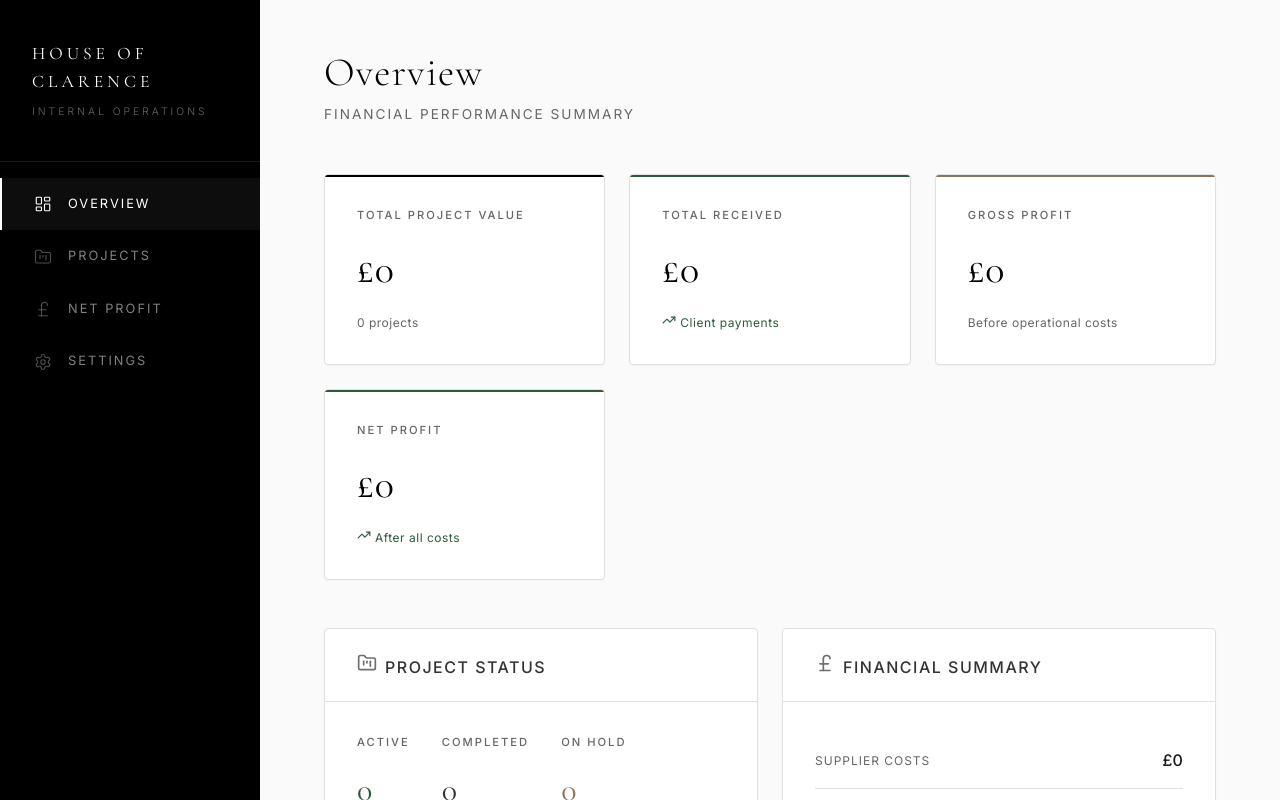
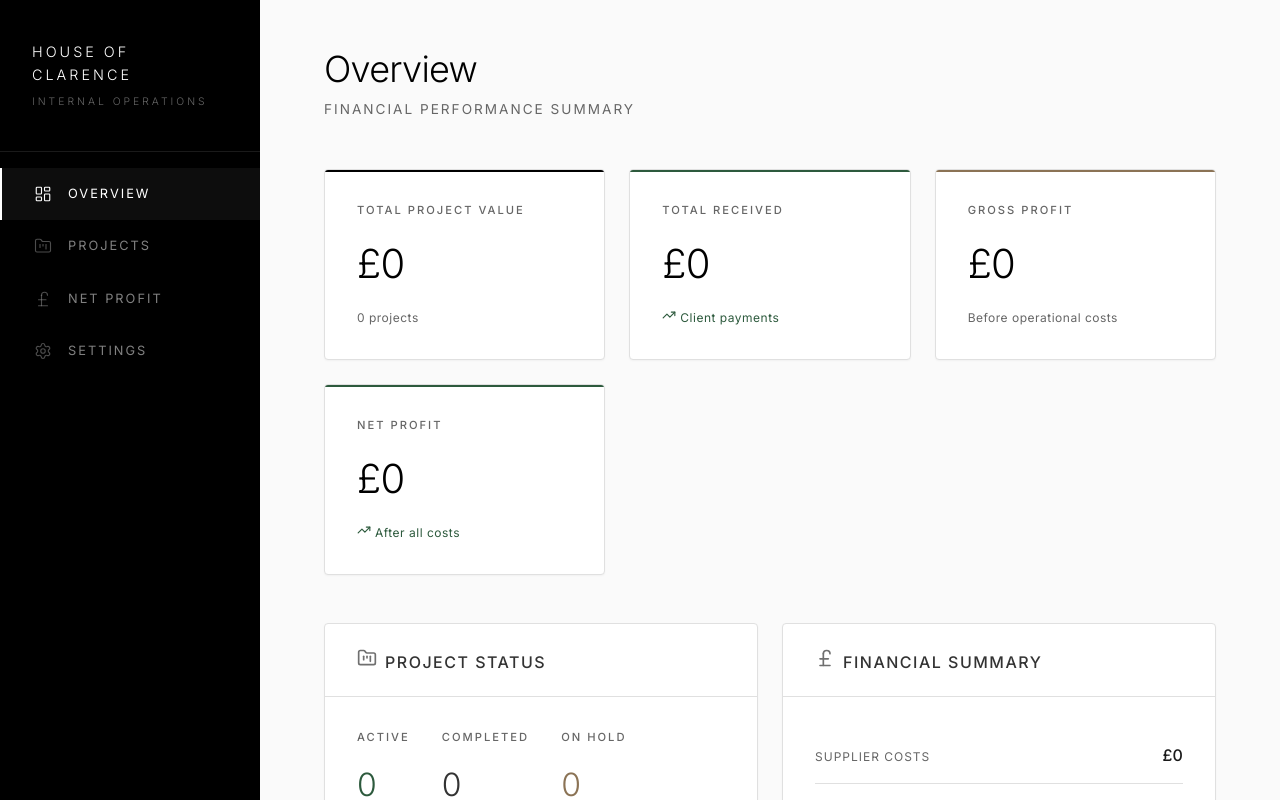
Before and after one commit to mateo-dervishi/HOC-Internal-Dashboard, a React (Vite) app: page / in a window 1280 px wide. Shown: the top 800 px of the page. Built offline with nearby package versions, Linux system fonts and the light colour scheme.

Commit message:
Typography: Switch all fonts to Inter Light (300)
- Replaced Cormorant Garamond with Inter throughout
- All titles and large numbers now use font-weight: 300
- Adjusted letter-spacing for cleaner look
- Unified typography across all pages

```diff
--- a/src/index.css
+++ b/src/index.css
@@ -1,4 +1,4 @@
-@import url('https://fonts.googleapis.com/css2?family=Cormorant+Garamond:wght@300;400;500;600;700&family=Inter:wght@300;400;500;600&display=swap');
+@import url('https://fonts.googleapis.com/css2?family=Inter:wght@300;400;500;600&display=swap');
 
 :root {
   /* House of Clarence Brand Colors - Refined Black & White */
@@ -66,11 +66,11 @@ body {
 }
 
 h1, h2, h3, h4, h5, h6 {
-  font-family: 'Cormorant Garamond', Georgia, serif;
-  font-weight: 400;
+  font-family: 'Inter', -apple-system, BlinkMacSystemFont, sans-serif;
+  font-weight: 300;
   line-height: 1.2;
   color: var(--color-black);
-  letter-spacing: 0.02em;
+  letter-spacing: -0.01em;
 }
 
 /* App Layout */
@@ -97,12 +97,12 @@ h1, h2, h3, h4, h5, h6 {
 }
 
 .sidebar-logo {
-  font-family: 'Cormorant Garamond', serif;
-  font-size: 1.1rem;
-  font-weight: 400;
+  font-family: 'Inter', sans-serif;
+  font-size: 0.9rem;
+  font-weight: 300;
   color: var(--color-white);
   text-transform: uppercase;
-  letter-spacing: 4px;
+  letter-spacing: 3px;
   margin-bottom: 0.5rem;
 }
 
@@ -171,10 +171,10 @@ h1, h2, h3, h4, h5, h6 {
 }
 
 .page-title {
-  font-size: 2.5rem;
+  font-size: 2.25rem;
   font-weight: 300;
   margin-bottom: 0.5rem;
-  letter-spacing: 0.03em;
+  letter-spacing: -0.02em;
 }
 
 .page-subtitle {
@@ -270,11 +270,11 @@ h1, h2, h3, h4, h5, h6 {
 }
 
 .stat-value {
-  font-family: 'Cormorant Garamond', serif;
+  font-family: 'Inter', sans-serif;
   font-size: 2.5rem;
-  font-weight: 400;
+  font-weight: 300;
   color: var(--color-black);
-  letter-spacing: 0.01em;
+  letter-spacing: -0.02em;
 }
 
 .stat-change {
@@ -519,11 +519,11 @@ h1, h2, h3, h4, h5, h6 {
 }
 
 .project-code {
-  font-family: 'Cormorant Garamond', serif;
-  font-size: 2rem;
-  font-weight: 400;
+  font-family: 'Inter', sans-serif;
+  font-size: 1.75rem;
+  font-weight: 300;
   color: var(--color-white);
-  letter-spacing: 2px;
+  letter-spacing: 0.5px;
 }
 
 .project-client {
@@ -621,8 +621,9 @@ h1, h2, h3, h4, h5, h6 {
 }
 
 .modal-title {
-  font-size: 1.5rem;
+  font-size: 1.35rem;
   font-weight: 300;
+  letter-spacing: -0.01em;
 }
 
 .modal-close {
@@ -693,9 +694,9 @@ h1, h2, h3, h4, h5, h6 {
 }
 
 .payment-term-percent {
-  font-family: 'Cormorant Garamond', serif;
+  font-family: 'Inter', sans-serif;
   font-size: 1.75rem;
-  font-weight: 400;
+  font-weight: 300;
   color: var(--color-black);
 }
 
--- a/src/pages/NetProfit.tsx
+++ b/src/pages/NetProfit.tsx
@@ -162,19 +162,19 @@ const NetProfit = () => {
           <div className="card-body" style={{ display: 'flex', gap: '3rem' }}>
             <div>
               <div className="stat-label">Account Payments</div>
-              <div style={{ fontSize: '1.5rem', fontWeight: 400, color: 'var(--color-black)', fontFamily: 'Cormorant Garamond, serif' }}>
+              <div style={{ fontSize: '1.5rem', fontWeight: 300, color: 'var(--color-black)', fontFamily: 'Inter, sans-serif' }}>
                 {formatCurrency(totalAccountPayments)}
               </div>
             </div>
             <div>
               <div className="stat-label">Cash Payments</div>
-              <div style={{ fontSize: '1.5rem', fontWeight: 400, color: 'var(--color-success)', fontFamily: 'Cormorant Garamond, serif' }}>
+              <div style={{ fontSize: '1.5rem', fontWeight: 300, color: 'var(--color-success)', fontFamily: 'Inter, sans-serif' }}>
                 {formatCurrency(totalCashPayments)}
               </div>
             </div>
             <div>
               <div className="stat-label">Total Received</div>
-              <div style={{ fontSize: '1.5rem', fontWeight: 400, color: 'var(--color-black)', fontFamily: 'Cormorant Garamond, serif' }}>
+              <div style={{ fontSize: '1.5rem', fontWeight: 300, color: 'var(--color-black)', fontFamily: 'Inter, sans-serif' }}>
                 {formatCurrency(totalInflows)}
               </div>
             </div>
@@ -416,20 +416,20 @@ const NetProfit = () => {
           <div style={{ display: 'grid', gridTemplateColumns: 'repeat(5, 1fr)', gap: '1rem', textAlign: 'center', alignItems: 'center' }}>
             <div>
               <div className="stat-label">Gross Profit</div>
-              <div style={{ fontSize: '1.25rem', fontWeight: 400, color: 'var(--color-black)', fontFamily: 'Cormorant Garamond, serif' }}>
+              <div style={{ fontSize: '1.25rem', fontWeight: 300, color: 'var(--color-black)', fontFamily: 'Inter, sans-serif' }}>
                 {formatCurrency(totalGrossProfit)}
               </div>
             </div>
             <div style={{ fontSize: '1.5rem', color: 'var(--color-text-muted)' }}>−</div>
             <div>
               <div className="stat-label">Fixed Costs</div>
-              <div style={{ fontSize: '1.25rem', fontWeight: 400, color: 'var(--color-error)', fontFamily: 'Cormorant Garamond, serif' }}>
+              <div style={{ fontSize: '1.25rem', fontWeight: 300, color: 'var(--color-error)', fontFamily: 'Inter, sans-serif' }}>
                 {formatCurrency(totalFixedCosts)}
               </div>
             </div>
             <div>
               <div className="stat-label">Variable Costs</div>
-              <div style={{ fontSize: '1.25rem', fontWeight: 400, color: 'var(--color-error)', fontFamily: 'Cormorant Garamond, serif' }}>
+              <div style={{ fontSize: '1.25rem', fontWeight: 300, color: 'var(--color-error)', fontFamily: 'Inter, sans-serif' }}>
                 {formatCurrency(totalVariableCosts)}
               </div>
             </div>
@@ -437,8 +437,8 @@ const NetProfit = () => {
               <div className="stat-label">Net Profit</div>
               <div style={{
                 fontSize: '1.5rem',
-                fontWeight: 400,
-                fontFamily: 'Cormorant Garamond, serif',
+                fontWeight: 300,
+                fontFamily: 'Inter, sans-serif',
                 color: netProfit >= 0 ? 'var(--color-success)' : 'var(--color-error)'
               }}>
                 {formatCurrency(netProfit)}
--- a/src/pages/Overview.tsx
+++ b/src/pages/Overview.tsx
@@ -99,19 +99,19 @@ const Overview = () => {
             <div style={{ display: 'flex', gap: '2rem' }}>
               <div>
                 <div className="stat-label">Active</div>
-                <div style={{ fontSize: '2rem', fontWeight: 400, color: 'var(--color-success)', fontFamily: 'Cormorant Garamond, serif' }}>
+                <div style={{ fontSize: '2rem', fontWeight: 300, color: 'var(--color-success)', fontFamily: 'Inter, sans-serif' }}>
                   {activeProjects}
                 </div>
               </div>
               <div>
                 <div className="stat-label">Completed</div>
-                <div style={{ fontSize: '2rem', fontWeight: 400, color: 'var(--color-text)', fontFamily: 'Cormorant Garamond, serif' }}>
+                <div style={{ fontSize: '2rem', fontWeight: 300, color: 'var(--color-text)', fontFamily: 'Inter, sans-serif' }}>
                   {completedProjects}
                 </div>
               </div>
               <div>
                 <div className="stat-label">On Hold</div>
-                <div style={{ fontSize: '2rem', fontWeight: 400, color: 'var(--color-warning)', fontFamily: 'Cormorant Garamond, serif' }}>
+                <div style={{ fontSize: '2rem', fontWeight: 300, color: 'var(--color-warning)', fontFamily: 'Inter, sans-serif' }}>
                   {state.projects.filter(p => p.status === 'on_hold').length}
                 </div>
               </div>
--- a/src/pages/ProjectDetail.tsx
+++ b/src/pages/ProjectDetail.tsx
@@ -292,7 +292,7 @@ const ProjectDetail = () => {
                 className="form-input"
                 value={editForm.code}
                 onChange={(e) => setEditForm({ ...editForm, code: e.target.value })}
-                style={{ fontSize: '2rem', fontFamily: 'Cormorant Garamond, serif', fontWeight: 400 }}
+                style={{ fontSize: '2rem', fontFamily: 'Inter, sans-serif', fontWeight: 300 }}
               />
               <input
                 type="text"
@@ -518,14 +518,14 @@ const ProjectDetail = () => {
           }}>
             <div>
               <div className="stat-label">Account Payments</div>
-              <div style={{ fontSize: '1.5rem', fontWeight: 400, color: 'var(--color-black)', fontFamily: 'Cormorant Garamond, serif' }}>
+              <div style={{ fontSize: '1.5rem', fontWeight: 300, color: 'var(--color-black)', fontFamily: 'Inter, sans-serif' }}>
                 {formatCurrency(financials.accountPayments)}
               </div>
             </div>
             {project.hasCashPayment && (
               <div>
                 <div className="stat-label">Cash Payments</div>
-                <div style={{ fontSize: '1.5rem', fontWeight: 400, color: 'var(--color-success)', fontFamily: 'Cormorant Garamond, serif' }}>
+                <div style={{ fontSize: '1.5rem', fontWeight: 300, color: 'var(--color-success)', fontFamily: 'Inter, sans-serif' }}>
                   {formatCurrency(financials.cashPayments)}
                 </div>
               </div>
@@ -535,7 +535,8 @@ const ProjectDetail = () => {
               <div style={{
                 fontSize: '1.5rem',
                 fontWeight: 400,
-                fontFamily: 'Cormorant Garamond, serif',
+                fontFamily: 'Inter, sans-serif',
+                fontWeight: 300,
                 color: financials.totalProjectValue - financials.totalInflows > 0 ? 'var(--color-warning)' : 'var(--color-success)'
               }}>
                 {formatCurrency(Math.max(0, financials.totalProjectValue - financials.totalInflows))}
--- a/src/pages/Settings.tsx
+++ b/src/pages/Settings.tsx
@@ -154,7 +154,7 @@ const Settings = () => {
         <div className="card-body">
           <div style={{ display: 'grid', gridTemplateColumns: 'repeat(4, 1fr)', gap: '1rem' }}>
             <div style={{ textAlign: 'center', padding: '1rem' }}>
-              <div style={{ fontSize: '2rem', fontWeight: 400, color: 'var(--color-black)', fontFamily: 'Cormorant Garamond, serif' }}>
+              <div style={{ fontSize: '2rem', fontWeight: 300, color: 'var(--color-black)', fontFamily: 'Inter, sans-serif' }}>
                 {state.projects.length}
               </div>
               <div style={{ fontSize: '0.7rem', color: 'var(--color-text-muted)', textTransform: 'uppercase', letterSpacing: '2px' }}>
@@ -162,7 +162,7 @@ const Settings = () => {
               </div>
             </div>
             <div style={{ textAlign: 'center', padding: '1rem' }}>
-              <div style={{ fontSize: '2rem', fontWeight: 400, color: 'var(--color-black)', fontFamily: 'Cormorant Garamond, serif' }}>
+              <div style={{ fontSize: '2rem', fontWeight: 300, color: 'var(--color-black)', fontFamily: 'Inter, sans-serif' }}>
                 {state.projects.reduce((sum, p) => sum + p.payments.length, 0)}
               </div>
               <div style={{ fontSize: '0.7rem', color: 'var(--color-text-muted)', textTransform: 'uppercase', letterSpacing: '2px' }}>
@@ -170,7 +170,7 @@ const Settings = () => {
               </div>
             </div>
             <div style={{ textAlign: 'center', padding: '1rem' }}>
-              <div style={{ fontSize: '2rem', fontWeight: 400, color: 'var(--color-black)', fontFamily: 'Cormorant Garamond, serif' }}>
+              <div style={{ fontSize: '2rem', fontWeight: 300, color: 'var(--color-black)', fontFamily: 'Inter, sans-serif' }}>
                 {state.projects.reduce((sum, p) => sum + p.supplierCosts.length, 0)}
               </div>
               <div style={{ fontSize: '0.7rem', color: 'var(--color-text-muted)', textTransform: 'uppercase', letterSpacing: '2px' }}>
@@ -178,7 +178,7 @@ const Settings = () => {
               </div>
             </div>
             <div style={{ textAlign: 'center', padding: '1rem' }}>
-              <div style={{ fontSize: '2rem', fontWeight: 400, color: 'var(--color-black)', fontFamily: 'Cormorant Garamond, serif' }}>
+              <div style={{ fontSize: '2rem', fontWeight: 300, color: 'var(--color-black)', fontFamily: 'Inter, sans-serif' }}>
                 {state.operationalCosts.length}
               </div>
               <div style={{ fontSize: '0.7rem', color: 'var(--color-text-muted)', textTransform: 'uppercase', letterSpacing: '2px' }}>
@@ -195,7 +195,7 @@ const Settings = () => {
           <h3 className="card-title">About</h3>
         </div>
         <div className="card-body">
-          <p style={{ marginBottom: '1rem', fontFamily: 'Cormorant Garamond, serif', fontSize: '1.25rem' }}>
+          <p style={{ marginBottom: '1rem', fontFamily: 'Inter, sans-serif', fontSize: '1.25rem' }}>
             <strong>House of Clarence</strong>
           </p>
           <p style={{ color: 'var(--color-text-muted)', marginBottom: '1rem', fontSize: '0.9rem' }}>
```
